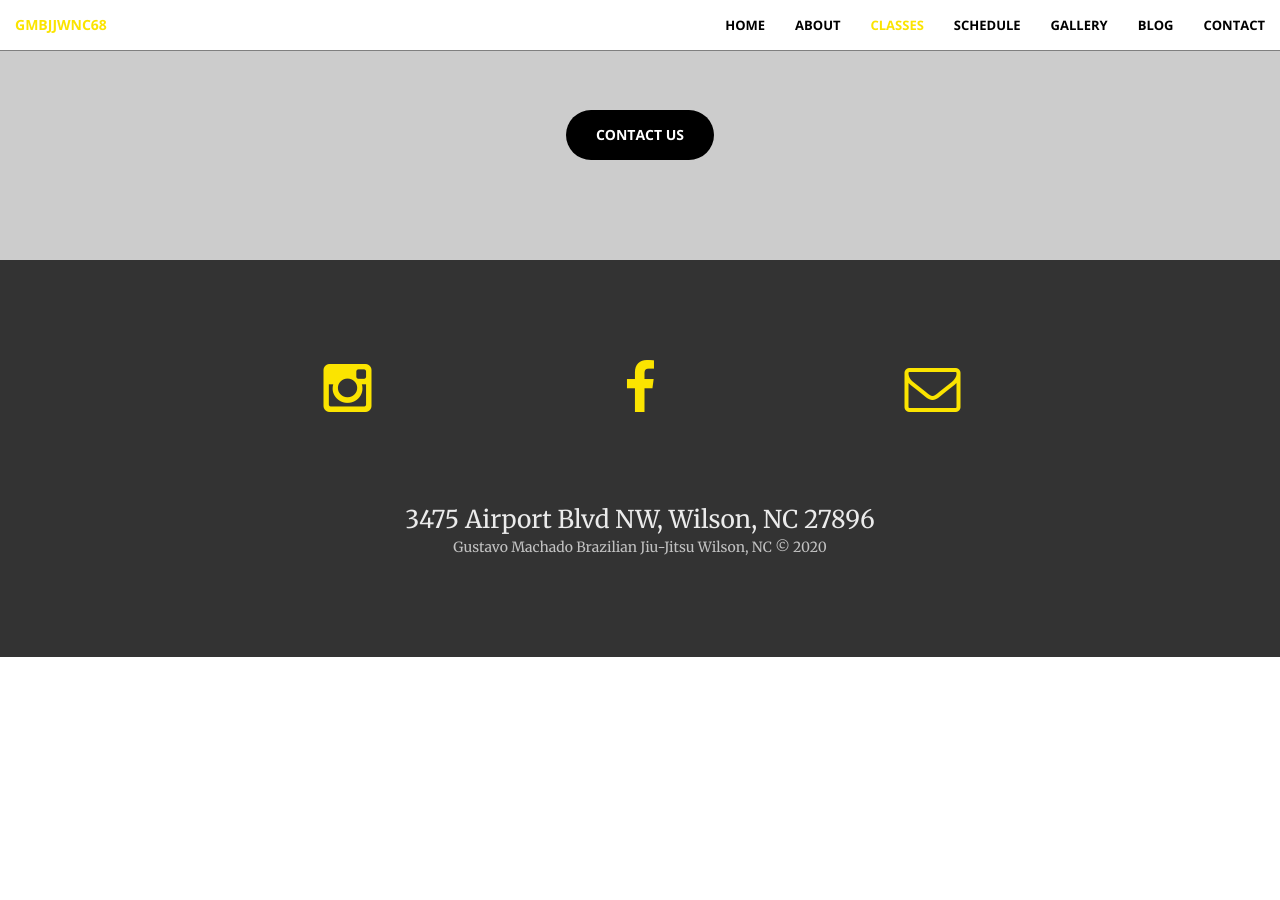
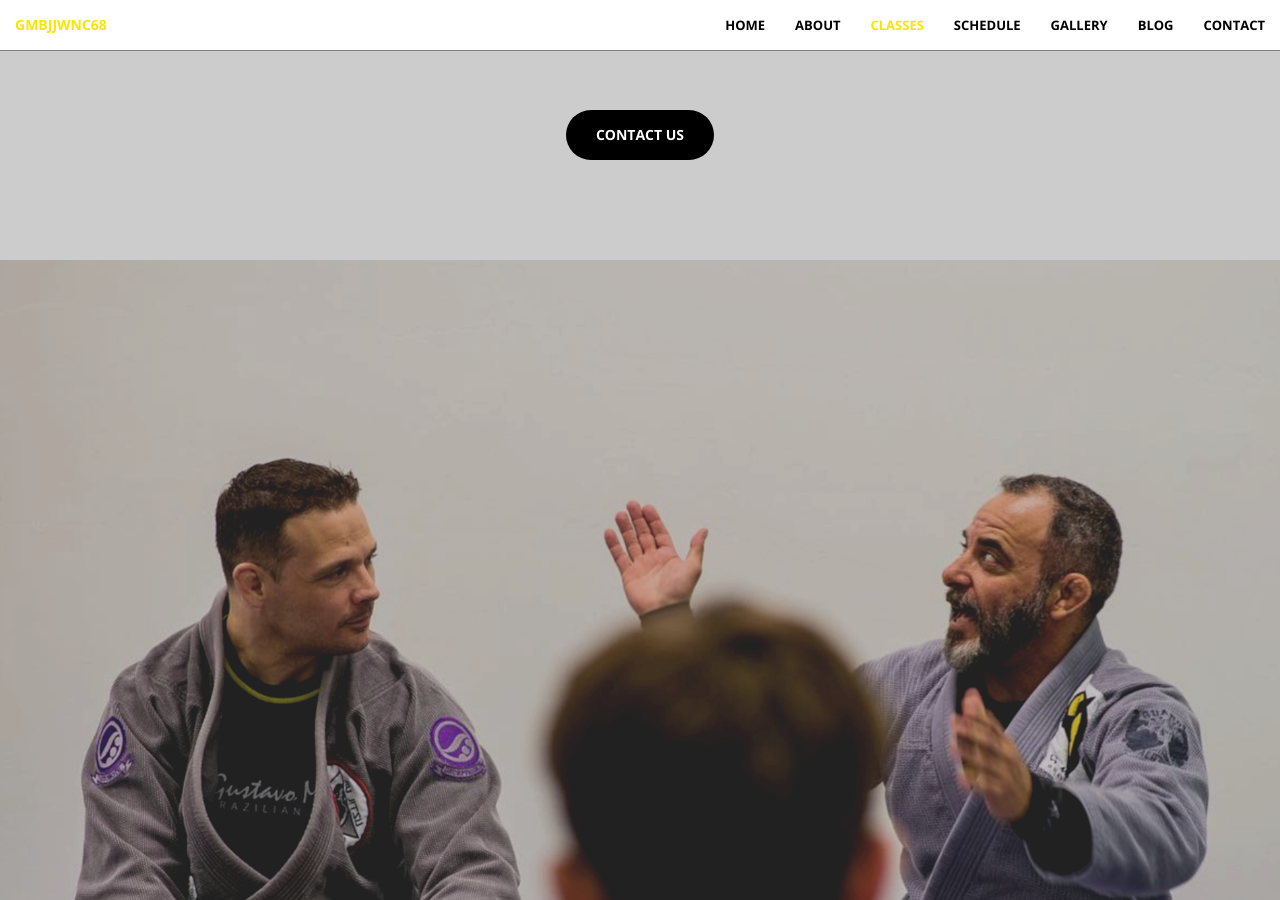
Before and after one commit to gmbjjwnc68/gmbjjwnc68.github.io, a Jekyll site: the page built from index.html, in a window 1280 px wide and 900 px high, scrolled down 2085 px. Built offline with Jekyll 4.4.1, drawn with Linux system fonts in a browser that asks for light colours; before the commit the page ends 2742 px from its top, so only the background shows below that.

Commit message:
Change portfolio2

```diff
--- a/_includes/portfolio2.html
+++ b/_includes/portfolio2.html
@@ -1,8 +1,16 @@
 <!DOCTYPE html>
-<html lang="en">
+<html>
+    <head>
+        <style>
+        img {
+          width: 100%;
+        }
+        </style>
+    </head>
 
     <body>
-        <div class="bg-image"></div>
+
+    <img src="../img/header.jpg">
+
     </body>
-
 </html>
```
